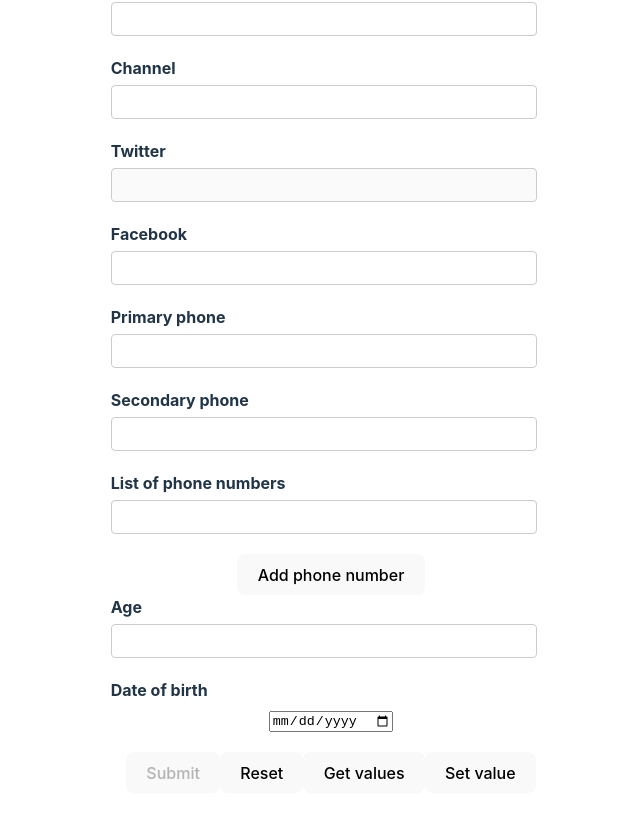
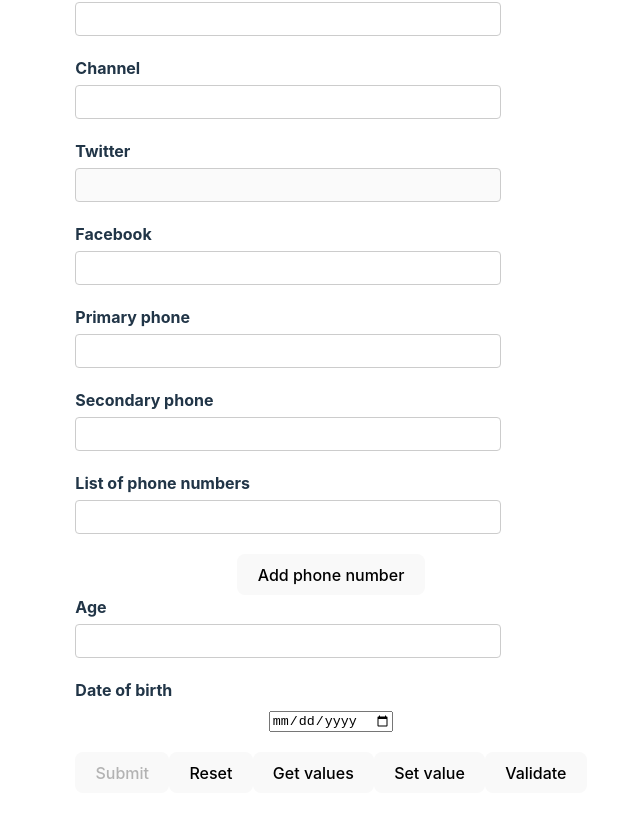
Before and after one commit to yksa/react-hook-form, a React (Vite) app: page / in a window 1280 px wide. Shown: the part 267-1084 px from the top of the page, without its empty margins (309-949 px from the left). Built offline with nearby package versions, Linux system fonts and the light colour scheme; no server answers.

Commit message:
Manually Trigger Validations

```diff
--- a/src/components/YouTubeForm.tsx
+++ b/src/components/YouTubeForm.tsx
@@ -37,7 +37,7 @@ export const YouTubeForm = () => {
       age: 0,
       dob: new Date(),
     },
-    mode: "onTouched",
+    mode: "onSubmit",
     // defaultValues: async () => {
     //   const response = await fetch(
     //     "https://jsonplaceholder.typicode.com/users/1"
@@ -59,6 +59,7 @@ export const YouTubeForm = () => {
     getValues,
     setValue,
     reset,
+    trigger,
   } = form;
   const {
     errors,
@@ -289,6 +290,10 @@ export const YouTubeForm = () => {
         <button type="button" onClick={handleSetvalue}>
           Set value
         </button>
+        {/* <button type="button" onClick={() => trigger()}> */}
+        <button type="button" onClick={() => trigger("channel")}>
+          Validate
+        </button>
       </form>
       <DevTool control={control} />
     </div>
```
